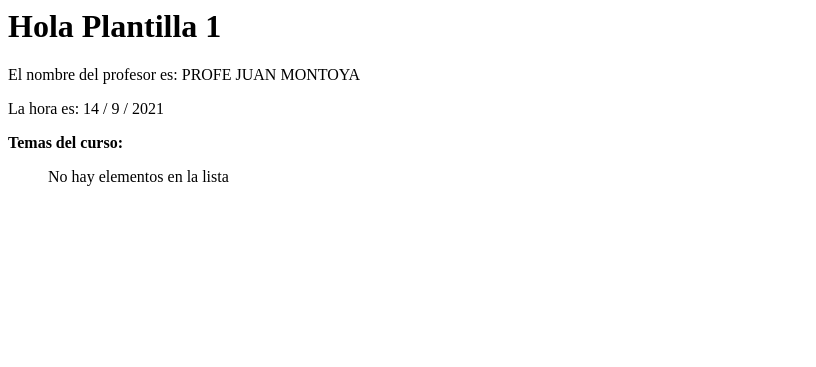
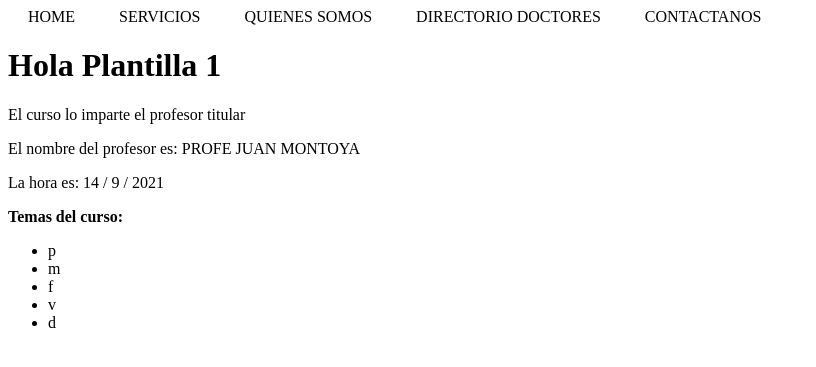
Before and after one commit to JoseRM1164/Doctec, a Django app: page /saludo/ in a window 1280 px wide. Shown: the top 367 px of the page, without its empty margins (0-816 px from the left). Run offline with Django 3.2, Linux system fonts and the light colour scheme.

Commit message:
Pruebas plantillas

```diff
--- /dev/null
+++ b/Doctec/Template/Genericos/navBar.html
@@ -0,0 +1,30 @@
+<html>
+<body>
+    <style>
+        #barra{
+            margin: 0;
+            padding: 0;
+            list-style: none;
+            text-transform: uppercase;
+        }
+
+        #barra li{
+            display: inline;
+            margin: 0 20;
+        }
+    </style>
+
+    <ul id="barra">
+
+        <li>Home</li>
+        <li>Servicios</li>
+        <li>Quienes somos</li>
+        <li>Directorio Doctores</li>
+        <li>Contactanos</li>
+
+    </ul>
+
+</body>
+
+
+</html>
--- a/Doctec/Template/inicio.html
+++ b/Doctec/Template/inicio.html
@@ -1,9 +1,21 @@
 <html>
 <body>
+
+    {% include "Genericos/navBar.html" %}
+
     <h1>
         Hola Plantilla 1
     </h1>
-    <p>El nombre del profesor es: {{nombre_persona.upper}} {{apellido_persona.upper}}</p>
+
+    {% if nombre_persona == ' Profe Juan' %}
+    <p>El curso lo imparte el profesor titular</p>
+
+    {% else %}
+    <p>El curso lo imparte el profesor suplente</p>
+
+    {% endif %}
+
+    <p>El nombre del profesor es: {{nombre_persona|upper}} {{apellido_persona.upper}}</p>
     <p>La hora es: {{hora_actual.day}} / {{hora_actual.month}} / {{hora_actual.year}}</p>
     <p><strong>Temas del curso: </strong></p>
     <p>
@@ -11,7 +23,7 @@
         {% if temas %}
             {% for tema in temas %}
 
-                <li>{{tema}}</li>
+                <li>{{tema|first|lower}}</li>
 
             {% endfor%}
             {% else %}
--- a/Doctec/settings.py
+++ b/Doctec/settings.py
@@ -54,7 +54,7 @@ ROOT_URLCONF = 'Doctec.urls'
 TEMPLATES = [
     {
         'BACKEND': 'django.template.backends.django.DjangoTemplates',
-        'DIRS': [],
+        'DIRS': ['C:/Users/Windows 10/Documents/Ultimo Semestre/Lab. Web/Proyecto/Doctec/Doctec/Template'],
         'APP_DIRS': True,
         'OPTIONS': {
             'context_processors': [
--- a/Doctec/urls.py
+++ b/Doctec/urls.py
@@ -13,7 +13,7 @@ Including another URLconf
     1. Import the include() function: from django.urls import include, path
     2. Add a URL to urlpatterns:  path('blog/', include('blog.urls'))
 """
-from Doctec.views import adios, dameFecha, saludo
+from Doctec.views import adios, dameFecha, prueba2, saludo, prueba
 from django.contrib import admin
 from django.urls import path
 
@@ -22,4 +22,6 @@ urlpatterns = [
     path('saludo/', saludo),
     path('adios/', adios),
     path('fecha/', dameFecha),
+    path('prueba/', prueba),
+    path('prueba2/', prueba2),
 ]
--- a/Doctec/views.py
+++ b/Doctec/views.py
@@ -1,6 +1,8 @@
 from django.http import HttpResponse
 import datetime
 from django.template import Template, Context
+from django.template.loader import get_template
+from django.shortcuts import render
 
 #Proyecto
 
@@ -15,22 +17,19 @@ def saludo(request): #primer vista
 
     p1=Persona(" Profe Juan", "Montoya")
 
-    temas_curso=[]
-    #"Plantillas", "Modelos", "Formularios", "Vistas", "Despliegue"
+    temas_curso=["Plantillas", "Modelos", "Formularios", "Vistas", "Despliegue"]
 
     ahora=datetime.datetime.now()
 
-    doc_externo=open("C:/Users/Windows 10/Documents/Ultimo Semestre/Lab. Web/Proyecto/Doctec/Doctec/Template/inicio.html")
+    #doc_externo=open("C:/Users/Windows 10/Documents/Ultimo Semestre/Lab. Web/Proyecto/Doctec/Doctec/Template/inicio.html")
+    #temp= Template(doc_externo.read())
+    #doc_externo.close()
+    #doc_externo=get_template('inicio.html')
+    #ctx=Context({"nombre_persona":p1.nombre, "apellido_persona":p1.apellido, "hora_actual":ahora, "temas":temas_curso})
+    #documento=doc_externo.render({"nombre_persona":p1.nombre, "apellido_persona":p1.apellido, "hora_actual":ahora, "temas":temas_curso})
 
-    temp= Template(doc_externo.read())
-
-    doc_externo.close()
-
-    ctx=Context({"nombre_persona":p1.nombre, "apellido_persona":p1.apellido, "hora_actual":ahora, "temas":temas_curso})
-
-    documento=temp.render(ctx)
-
-    return HttpResponse(documento)
+    return render(request, "inicio.html", {"nombre_persona":p1.nombre, "apellido_persona":p1.apellido, "hora_actual":ahora,
+    "temas":temas_curso})
 
 def adios(request):
 
@@ -40,3 +39,12 @@ def dameFecha(request):
 
     fecha_actual=datetime.datetime.now()
     return HttpResponse("Fecha y hora actuales %s " % fecha_actual)
+
+def prueba(request):
+
+    ahora=datetime.datetime.now()
+    return render(request, "Prueba.html", {"hora_actual":ahora})
+
+def prueba2(request):
+
+    return render(request, "Prueba2.html")
```
Also changed, not shown: Doctec/Template/Prueba.html (added, +13 -0 lines), Doctec/Template/Prueba2.html (added, +12 -0 lines), Doctec/Template/machote.html (added, +21 -0 lines).
